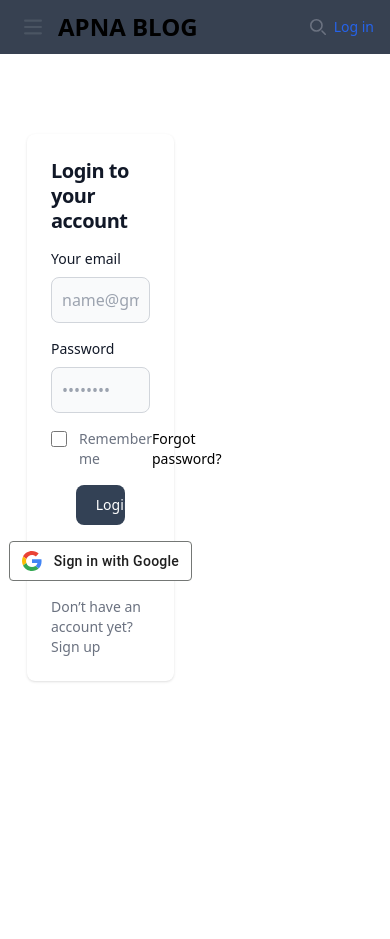
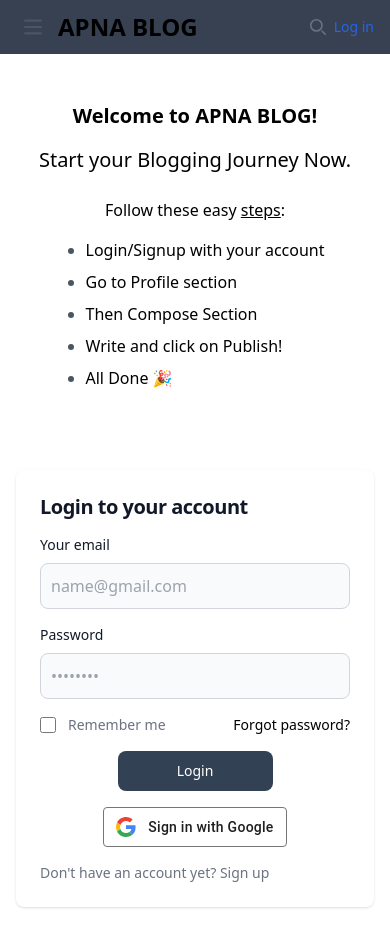
Before and after one commit to TheBaljitSingh/Apna-Blog-Frontend, a React (Create React App) app: page /auth in a window 390 px wide. Before the commit the page ends 844 px from the top, so only its background shows below. Built offline with nearby package versions, Linux system fonts and the light colour scheme; the HTML template or start-up script is replaced by a standard one.

Commit message:
Fix:Responsivness of login and signup page (#7)
* Fix:Responsivness of login and signup page

* made changes in previous commit

```diff
--- a/src/Login.js
+++ b/src/Login.js
@@ -1,198 +1,156 @@
-import { useEffect, useState, useContext } from "react";
+import { useEffect, useState } from "react";
 import { ToastContainer, toast } from 'react-toastify';
 import { Link, useNavigate, useSearchParams } from "react-router-dom";
 import axios from "axios";
-
-
 import 'react-toastify/dist/ReactToastify.css';
-
 import Nav from "./Nav";
-// import UserContext from "./context/UserContext";
 import Cookies from "js-cookie";
 
-
-
-export default function Login(){
-
-
-
-    const [searchParams, setSearchParams] = useSearchParams();
+export default function Login() {
+    const [searchParams] = useSearchParams();
     const [mode, setMode] = useState(searchParams.get('mode') || 'login');
     const navigate = useNavigate();
-
-
 
     const [name, setName] = useState("");
     const [email, setEmail] = useState("");
     const [password, setPassword] = useState("");
     const [cpassword, setCpassword] = useState("");
 
-    // const {setUser} = useContext(UserContext);
-
-
-    const loginSubmit =  async (e)=>{
-        if (e && e.preventDefault) {
+    const loginSubmit = async (e) => {
         e.preventDefault();
-        }
-
         setEmail("");
         setPassword("");
 
-        console.log("first");
-        await axios.post(`${process.env.REACT_APP_BACKEND_URL}auth/login`,{email, password})
-        .then(res =>{
-            console.log(res);
-
-
-            if(res.status===200){
-                // yaha pe user aur token dono aaya hao post request login kiya tab
-                console.log("login hua");
-                console.log(res.data);
-                // const user  = res.data.user;
-                // setUser(user);
-
-
-                Cookies.set('token', res.data.token, {expires: 3});
-                // document.cookie = `token=${res.data.token}`;
-                console.log("cookie set ho gya");
-
-
-
+        try {
+            const res = await axios.post(`${process.env.REACT_APP_BACKEND_URL}auth/login`, { email, password });
+            if (res.status === 200) {
+                Cookies.set('token', res.data.token, { expires: 3 });
                 toast.success('Login successful! Redirecting to dashboard...', {
                     position: "bottom-center",
                     onClose: () => navigate('/dashboard')
                 });
-            }else{
-                toast.error('Invalid Credentials',{
-                    position: "bottom-center",
-                })
+            } else {
+                toast.error('Invalid Credentials', { position: "bottom-center" });
+            }
+        } catch (error) {
+            toast.error(`Login failed: ${error.message}`, { position: "bottom-center" });
+        }
+    };
+
+    const signupSubmit = async (e) => {
+        e.preventDefault();
+        if (cpassword !== password) {
+            toast.error("Passwords don't match", { position: "bottom-center" });
+            return;
         }
 
-            })
-        .catch(error=>{
-            console.log("login failed ", error.message);
-            toast.error(`${error.message}`,{
-                position: "bottom-center"
-            });
-        })
-        console.log("last");
-    }
-
-
-
-
-    const signupSubmit = async (e)=>{
-        if (e && e.preventDefault) {
-            e.preventDefault();
-          }
-
-        if(cpassword!=password){
-            toast.error("Password don't matched",{
-                position: "bottom-center"
-            });
-        }
-
-        else{
         setName("");
         setEmail("");
         setPassword("");
         setCpassword("");
-            // console.log("signup successfully");
 
-
-            await axios.post(`${process.env.REACT_APP_BACKEND_URL}auth/register`, {name,email, password,cpassword})
-            .then(res=>{
-                console.log(res);
-                if(res.status==201){
-                    console.log("Register hua");
-                    // handleview();
-                    toast.success("successfully registered",{
-                        position: "bottom-center"
-                    });
-
-
-
+        try {
+            const res = await axios.post(`${process.env.REACT_APP_BACKEND_URL}auth/register`, { name, email, password });
+            if (res.status === 201) {
+                toast.success("Successfully registered", { position: "bottom-center" });
             }
-            })
-            .catch((error)=>{
-                console.log(error);
-
-            })
-
-
+        } catch (error) {
+            toast.error(`Signup failed: ${error.message}`, { position: "bottom-center" });
         }
-        }
+    };
 
     useEffect(() => {
         setMode(searchParams.get('mode') || 'login');
     }, [searchParams]);
+    return (
+        <div>
+          <Nav/>
+          <div className="flex flex-col md:flex-row w-full">
+            {/* Welcome Section */}
+            <div className="w-full md:w-1/2 flex justify-end">
+              <div className="mt-12 px-4 md:ml-36 w-full md:w-auto">
+                <h2 className="font-semibold text-xl text-center md:text-left">Welcome to APNA BLOG!</h2>
+                <p className="text-xl font-medium mt-4 text-center md:text-left">Start your Blogging Journey Now.</p>
 
-
-
-    return (
-        <div >
-        <Nav/>
-        <div className="flex flex-row w-full">
-            <div className="w-full flex  justify-end  ">
-                <div className="mt-12 ml-36 hidden md:block ">
-                <h2 className="font-semibold text-xl ">Welcome to APNA BLOG! </h2>
-                <p className="text-xl font-medium mt-4" >Start your Blogging Journy Now.</p>
-
-                <div className="ml-4">
-                <h4 className="mt-1">Follow thest easy <span className="underline self-baseline cursor-s-resize	" >steps</span>:</h4>
-                <div className="mt-4 text-lg">
-                <li className="mt-">Login/Signup with your account</li>
-                <li className="mt-2">Go to Profile section </li>
-                <li className="mt-2">Then Compose Section</li>
-                <li className="mt-2">Write and click on Publish!</li>
-                <li className="mt-2"> All Done 🎉</li>
+                <div className="ml-0 md:ml-4 mt-6 md:mt-4">
+                  <h4 className="mt-1 text-center md:text-left">Follow these easy <span className="underline self-baseline cursor-s-resize">steps</span>:</h4>
+                   <div className="mt-4 flex justify-center md:justify-start">
+                    <div className="inline-block text-left">
+                    <ul className="list-disc pl-5 sm:pl-6 space-y-2 text-base sm:text-lg">
+                    <li className="marker:text-gray-600">Login/Signup with your account</li>
+                    <li className="marker:text-gray-600">Go to Profile section</li>
+                    <li className="marker:text-gray-600">Then Compose Section</li>
+                    <li className="marker:text-gray-600">Write and click on Publish!</li>
+                    <li className="marker:text-gray-600">All Done 🎉</li>
+                  </ul>
                 </div>
-
+              </div>
+                </div>
               </div>
             </div>
 
-            <div class="flex flex-col w-1/2 items-center justify-between mr-48 mt-12 mx-auto px-6 py-8  md:h-screen lg:py-0">
-                {/* you have to render this on login  */}
-        {mode=='login'&&
-                <div class="w-full bg-white rounded-lg shadow md:mt-0 sm:max-w-md xl:p-0 ">
-                    <div class="p-6 space-y-4 md:space-y-6 sm:p-8">
-                        <h1 class="text-xl font-bold leading-tight tracking-tight text-gray-900 md:text-2xl ">
+            {/* Auth Forms Section */}
+            <div className="w-full md:w-1/2 flex flex-col items-center justify-between px-4 md:mr-48 mt-12 mx-auto py-8 md:h-screen lg:py-0">
+              {mode === 'login' && (
+                <div className="w-full bg-white rounded-lg shadow md:mt-0 sm:max-w-md xl:p-0">
+                  <div className="p-6 space-y-4 md:space-y-6 sm:p-8">
+                    <h1 className="text-xl font-bold leading-tight tracking-tight text-gray-900 md:text-2xl">
                       Login to your account
                     </h1>
-
-                        <form class="space-y-4 md:space-y-6" method="post" onSubmit={loginSubmit} >
+                    <form className="space-y-4 md:space-y-6" method="post" onSubmit={loginSubmit}>
                       <div>
-                                <label for="email" class="block mb-2 text-sm font-medium text-gray-900 ">Your email</label>
-                                <input required id="email" type="email" value={email} onChange={(e) => setEmail(e.target.value)}   class="bg-gray-50 border border-gray-300 outline-none text-gray-900 sm:text-sm rounded-lg  focus:border-primary-600 block w-full p-2.5 " placeholder="name@gmail.com" />
+                        <label htmlFor="email" className="block mb-2 text-sm font-medium text-gray-900">Your email</label>
+                        <input
+                          required
+                          id="email"
+                          type="email"
+                          value={email}
+                          onChange={(e) => setEmail(e.target.value)}
+                          className="bg-gray-50 border border-gray-300 outline-none text-gray-900 sm:text-sm rounded-lg focus:border-primary-600 block w-full p-2.5"
+                          placeholder="name@gmail.com"
+                        />
                       </div>
                       <div>
-                                <label for="password" class="block mb-2 text-sm font-medium text-gray-900 ">Password</label>
-                                <input required id="password" type="password" value={password} onChange={(e) => setPassword(e.target.value)}  name="password" placeholder="••••••••" class="bg-gray-50 border outline-none border-gray-300 text-gray-900 sm:text-sm rounded-lg  focus:border-primary-600 block w-full p-2.5 " />
+                        <label htmlFor="password" className="block mb-2 text-sm font-medium text-gray-900">Password</label>
+                        <input
+                          required
+                          id="password"
+                          type="password"
+                          value={password}
+                          onChange={(e) => setPassword(e.target.value)}
+                          className="bg-gray-50 border outline-none border-gray-300 text-gray-900 sm:text-sm rounded-lg focus:border-primary-600 block w-full p-2.5"
+                          placeholder="••••••••"
+                        />
                       </div>
-                            <div class="flex items-center justify-between">
-                                <div class="flex items-start">
-                                    <div class="flex items-center h-5">
-                                        <input id="remember" aria-describedby="remember" type="checkbox" class="w-4 h-4 border border-gray-300 rounded bg-gray-50 focus:ring-3  " required=""/>
+                      <div className="flex items-center justify-between">
+                        <div className="flex items-start">
+                          <div className="flex items-center h-5">
+                            <input
+                              id="remember"
+                              type="checkbox"
+                              className="w-4 h-4 border border-gray-300 rounded bg-gray-50"
+                              required
+                            />
                           </div>
-                                    <div class="ml-3 text-sm">
-                                        <label for="remember" class="text-gray-500 ">Remember me</label>
+                          <div className="ml-3 text-sm">
+                            <label htmlFor="remember" className="text-gray-500">Remember me</label>
                           </div>
                         </div>
-                                <a href="#" class="text-sm font-medium text-primary-600 hover:underline ">Forgot password?</a>
+                        <a href="#" className="text-sm font-medium text-primary-600 hover:underline">Forgot password?</a>
                       </div>
                       <div className="flex justify-center items-center">
+                        <button type="submit" className="w-1/2 text-white bg-primary-600 hover:bg-primary-700 bg-slate-700 font-medium rounded-lg text-sm px-5 py-2.5 text-center">
+                          Login
+                        </button>
+                      </div>
+                    </form>
 
-                            <button type="submit" class="w-1/2 text-white bg-primary-600 hover:bg-primary-700 bg-slate-700   font-medium rounded-lg text-sm px-5 py-2.5 text-center  ">Login</button>
-                            </div>
-
-                        </form>
-                        {/* google login */}
+                    {/* Google login */}
                     <div className="flex flex-col justify-center items-center">
-                            {/* <div class="g-signin2" data-onsuccess="onSignIn">Google Sign In</div> */}
-                            <button class="gsi-material-button" styles="width:100">
-                                <div class="gsi-material-button-state"></div>
-                                <div class="gsi-material-button-content-wrapper">
-                                    <div class="gsi-material-button-icon">
+                      <button className="gsi-material-button" styles="width:100">
+                        <div className="gsi-material-button-state"></div>
+                        <div className="gsi-material-button-content-wrapper">
+                          <div className="gsi-material-button-icon">
                             <svg version="1.1" xmlns="http://www.w3.org/2000/svg" viewBox="0 0 48 48" xmlnsXlink="http://www.w3.org/1999/xlink" styles="display: block;">
                               <path fill="#EA4335" d="M24 9.5c3.54 0 6.71 1.22 9.21 3.6l6.85-6.85C35.9 2.38 30.47 0 24 0 14.62 0 6.51 5.38 2.56 13.22l7.98 6.19C12.43 13.72 17.74 9.5 24 9.5z"></path>
                               <path fill="#4285F4" d="M46.98 24.55c0-1.57-.15-3.09-.38-4.55H24v9.02h12.94c-.58 2.96-2.26 5.48-4.78 7.18l7.73 6c4.51-4.18 7.09-10.36 7.09-17.65z"></path>
@@ -201,21 +159,19 @@ export default function Login(){
                               <path fill="none" d="M0 0h48v48H0z"></path>
                             </svg>
                           </div>
-                                    <span  class="gsi-material-button-contents">Sign in with Google</span>
+                          <span className="gsi-material-button-contents">Sign in with Google</span>
                         </div>
                       </button>
                     </div>
-                        <p class="text-sm font-light text-gray-500 ">
-                                Don’t have an account yet? <Link to={`?mode=signup`} >  <a href="#" class="font-medium text-primary-600 hover:underline ">Sign up</a></Link>
+                    <p className="text-sm font-light text-gray-500">
+                      Don't have an account yet? <Link to={`?mode=signup`}><a href="#" className="font-medium text-primary-600 hover:underline">Sign up</a></Link>
                     </p>
-
                   </div>
                 </div>
-        }
-                {/* render this on signup */}
-        {mode==='signup' &&
-            <div className="flex flex-col md:max-w-full w-screen items-center justify-center ml-24 px-6 py-8 md:mx-auto lg:py-0">
-                <div className="md:w-full  bg-white rounded-lg shadow dark:border sm:max-w-md xl:p-0">
+              )}
+
+              {mode === 'signup' && (
+                <div className="w-full bg-white rounded-lg shadow dark:border sm:max-w-md xl:p-0">
                   <div className="p-6 space-y-4 sm:p-8">
                     <h1 className="text-xl font-bold leading-tight tracking-tight text-gray-900 md:text-2xl">
                       Create an account
@@ -228,7 +184,7 @@ export default function Login(){
                           id="name"
                           value={name}
                           onChange={(e) => setName(e.target.value)}
-                        className="bg-gray-50 border border-gray-300 text-gray-900 sm:text-sm rounded-lg focus:ring-primary-600 focus:border-primary-600 block w-full p-2.5 outline-none"
+                          className="bg-gray-50 border border-gray-300 text-gray-900 sm:text-sm rounded-lg focus:border-primary-600 block w-full p-2.5 outline-none"
                           placeholder="your name"
                           required
                         />
@@ -240,7 +196,7 @@ export default function Login(){
                           id="email"
                           value={email}
                           onChange={(e) => setEmail(e.target.value)}
-                        className="bg-gray-50 border border-gray-300 text-gray-900 sm:text-sm rounded-lg focus:ring-primary-600 focus:border-primary-600 block w-full p-2.5 outline-none"
+                          className="bg-gray-50 border border-gray-300 text-gray-900 sm:text-sm rounded-lg focus:border-primary-600 block w-full p-2.5 outline-none"
                           placeholder="name@gmail.com"
                           required
                         />
@@ -252,8 +208,8 @@ export default function Login(){
                           id="password"
                           value={password}
                           onChange={(e) => setPassword(e.target.value)}
+                          className="bg-gray-50 border border-gray-300 text-gray-900 sm:text-sm rounded-lg focus:border-primary-600 block w-full p-2.5 outline-none"
                           placeholder="••••••••"
-                        className="bg-gray-50 border border-gray-300 text-gray-900 sm:text-sm rounded-lg focus:ring-primary-600 focus:border-primary-600 block w-full p-2.5 outline-none"
                           required
                         />
                       </div>
@@ -264,39 +220,29 @@ export default function Login(){
                           id="confirm-password"
                           value={cpassword}
                           onChange={(e) => setCpassword(e.target.value)}
+                          className="bg-gray-50 border border-gray-300 text-gray-900 sm:text-sm rounded-lg focus:border-primary-600 block w-full p-2.5 outline-none"
                           placeholder="••••••••"
-                        className="bg-gray-50 border border-gray-300 text-gray-900 sm:text-sm rounded-lg focus:ring-primary-600 focus:border-primary-600 block w-full p-2.5 outline-none"
                           required
                         />
                       </div>
                       <div className="flex justify-center items-center">
                         <button
                           type="submit"
-                        className="md:w-1/2 text-white bg-gray-700 hover:bg-primary-700 focus:ring-4 focus:outline-none focus:ring-primary-300 font-medium rounded-lg text-sm px-5 py-2.5 text-center"
+                          className="w-full text-white bg-gray-700 hover:bg-primary-700 font-medium rounded-lg text-sm px-5 py-2.5 text-center"
                         >
                           Create an account
                         </button>
                       </div>
                       <p className="text-sm font-light text-gray-500">
-                        Already have an account? <Link to={'?mode=login'}> <a href="#" className="font-medium text-primary-600 hover:underline dark:text-primary-500">Login here</a> </Link>
+                        Already have an account? <Link to={'?mode=login'}><a href="#" className="font-medium text-primary-600 hover:underline">Login here</a></Link>
                       </p>
                     </form>
                   </div>
                 </div>
+              )}
             </div>
-        }
-
           </div>
-
-            </div>
-
-        </div>
-
           <ToastContainer />
         </div>
-
-
-    )
-
-
+      );
 }
```
Lines whose indentation alone changed are shown as unchanged.
